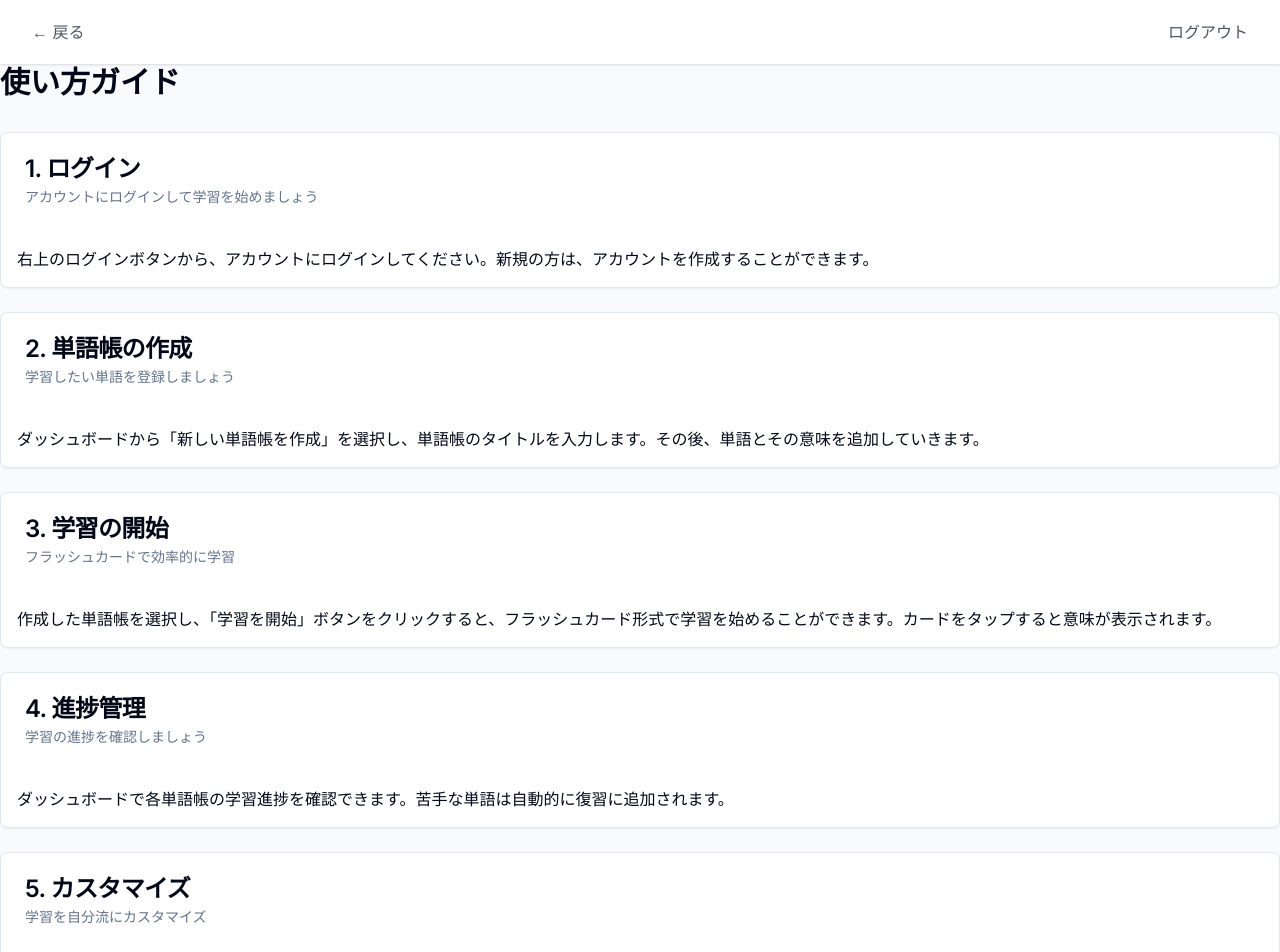
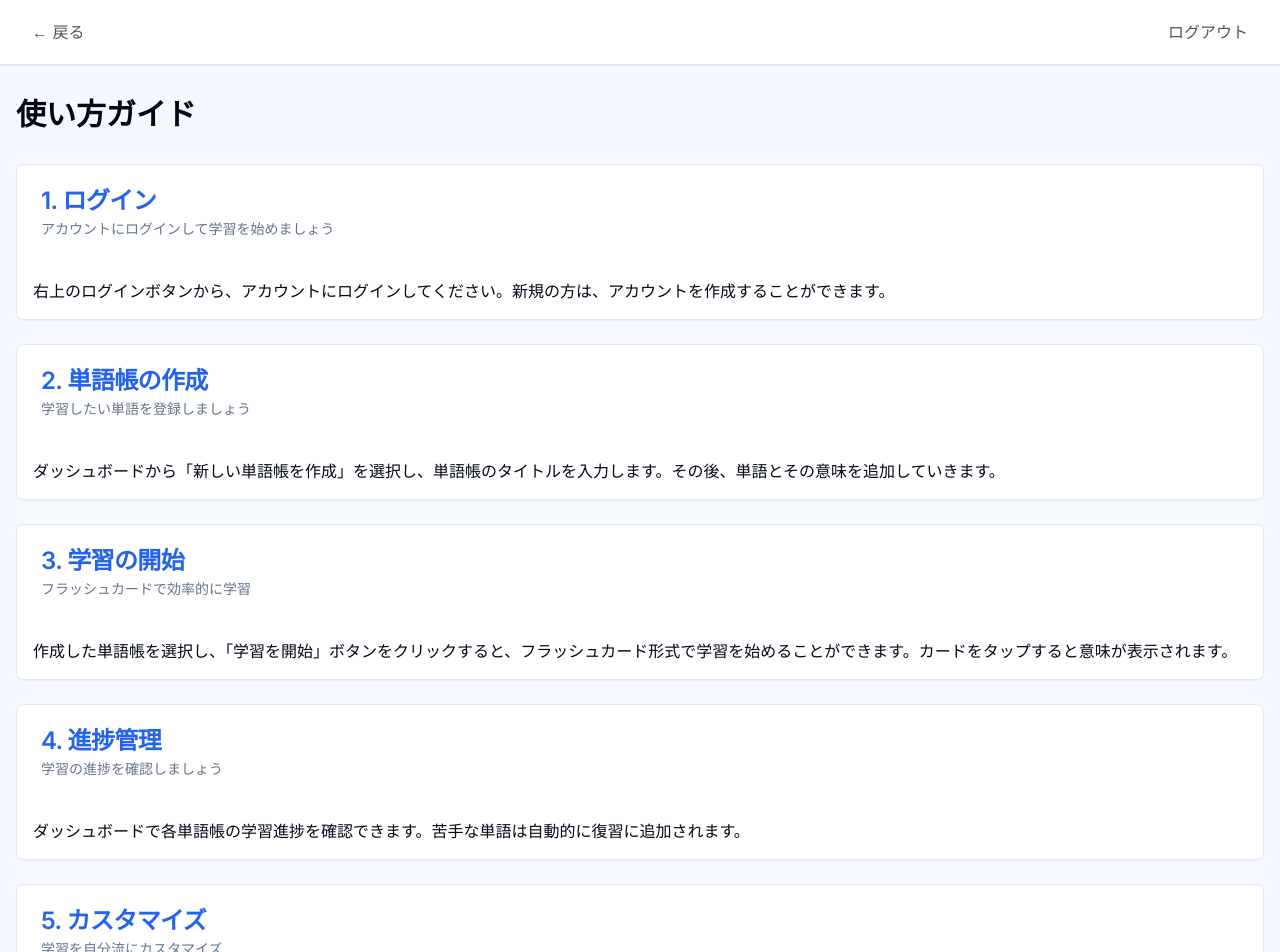
Before and after one commit to hirosekoyo/flashcard-app, a Next.js app in the folder flashcard-app/: page /how-to-use in a window 1280 px wide. Shown: the top 952 px of the page. Built offline with nearby package versions, Linux system fonts and the light colour scheme; no server answers.

Commit message:
使い方ガイドページのスタイルを改善し、背景色を変更しました。また、各ステップのカードにクラスを追加し、テキストの色を調整しました。全体的なレイアウトを整え、ユーザーインターフェースを向上させました。

```diff
--- a/flashcard-app/src/app/how-to-use/page.tsx
+++ b/flashcard-app/src/app/how-to-use/page.tsx
@@ -3,61 +3,63 @@ import Header from '@/components/Header'
 
 export default function HowToUsePage() {
   return (
-    <div className="min-h-screen bg-gray-50">
+    <div className="min-h-screen bg-[#f5f8ff]">
       <Header showBackButton backUrl="/dashboard" />
-      <h1 className="text-3xl font-bold mb-8">使い方ガイド</h1>
+      <div className="container mx-auto px-4 py-8">
+        <h1 className="text-3xl font-bold mb-8 text-foreground">使い方ガイド</h1>
 
         <div className="grid gap-6">
-        <Card>
+          <Card className="bg-white">
             <CardHeader>
-            <CardTitle>1. ログイン</CardTitle>
+              <CardTitle className="text-primary">1. ログイン</CardTitle>
               <CardDescription>アカウントにログインして学習を始めましょう</CardDescription>
             </CardHeader>
             <CardContent>
-            <p>右上のログインボタンから、アカウントにログインしてください。新規の方は、アカウントを作成することができます。</p>
+              <p className="text-foreground">右上のログインボタンから、アカウントにログインしてください。新規の方は、アカウントを作成することができます。</p>
             </CardContent>
           </Card>
 
-        <Card>
+          <Card className="bg-white">
             <CardHeader>
-            <CardTitle>2. 単語帳の作成</CardTitle>
+              <CardTitle className="text-primary">2. 単語帳の作成</CardTitle>
               <CardDescription>学習したい単語を登録しましょう</CardDescription>
             </CardHeader>
             <CardContent>
-            <p>ダッシュボードから「新しい単語帳を作成」を選択し、単語帳のタイトルを入力します。その後、単語とその意味を追加していきます。</p>
+              <p className="text-foreground">ダッシュボードから「新しい単語帳を作成」を選択し、単語帳のタイトルを入力します。その後、単語とその意味を追加していきます。</p>
             </CardContent>
           </Card>
 
-        <Card>
+          <Card className="bg-white">
             <CardHeader>
-            <CardTitle>3. 学習の開始</CardTitle>
+              <CardTitle className="text-primary">3. 学習の開始</CardTitle>
               <CardDescription>フラッシュカードで効率的に学習</CardDescription>
             </CardHeader>
             <CardContent>
-            <p>作成した単語帳を選択し、「学習を開始」ボタンをクリックすると、フラッシュカード形式で学習を始めることができます。カードをタップすると意味が表示されます。</p>
+              <p className="text-foreground">作成した単語帳を選択し、「学習を開始」ボタンをクリックすると、フラッシュカード形式で学習を始めることができます。カードをタップすると意味が表示されます。</p>
             </CardContent>
           </Card>
 
-        <Card>
+          <Card className="bg-white">
             <CardHeader>
-            <CardTitle>4. 進捗管理</CardTitle>
+              <CardTitle className="text-primary">4. 進捗管理</CardTitle>
               <CardDescription>学習の進捗を確認しましょう</CardDescription>
             </CardHeader>
             <CardContent>
-            <p>ダッシュボードで各単語帳の学習進捗を確認できます。苦手な単語は自動的に復習に追加されます。</p>
+              <p className="text-foreground">ダッシュボードで各単語帳の学習進捗を確認できます。苦手な単語は自動的に復習に追加されます。</p>
             </CardContent>
           </Card>
 
-        <Card>
+          <Card className="bg-white">
             <CardHeader>
-            <CardTitle>5. カスタマイズ</CardTitle>
+              <CardTitle className="text-primary">5. カスタマイズ</CardTitle>
               <CardDescription>学習を自分流にカスタマイズ</CardDescription>
             </CardHeader>
             <CardContent>
-            <p>設定から学習の表示方法や復習の頻度などをカスタマイズすることができます。自分に最適な学習環境を作りましょう。</p>
+              <p className="text-foreground">設定から学習の表示方法や復習の頻度などをカスタマイズすることができます。自分に最適な学習環境を作りましょう。</p>
             </CardContent>
           </Card>
         </div>
       </div>
+    </div>
   )
 }
```
Lines whose indentation alone changed are shown as unchanged.
